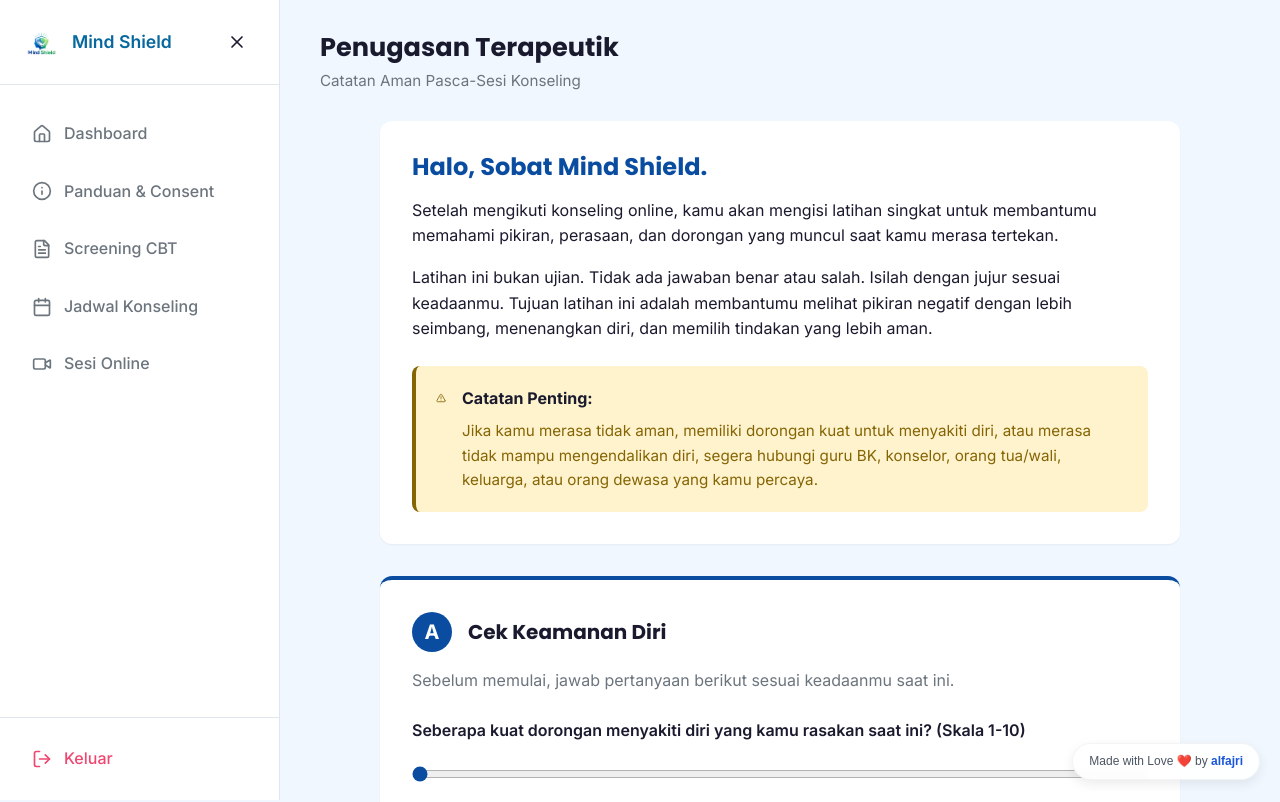
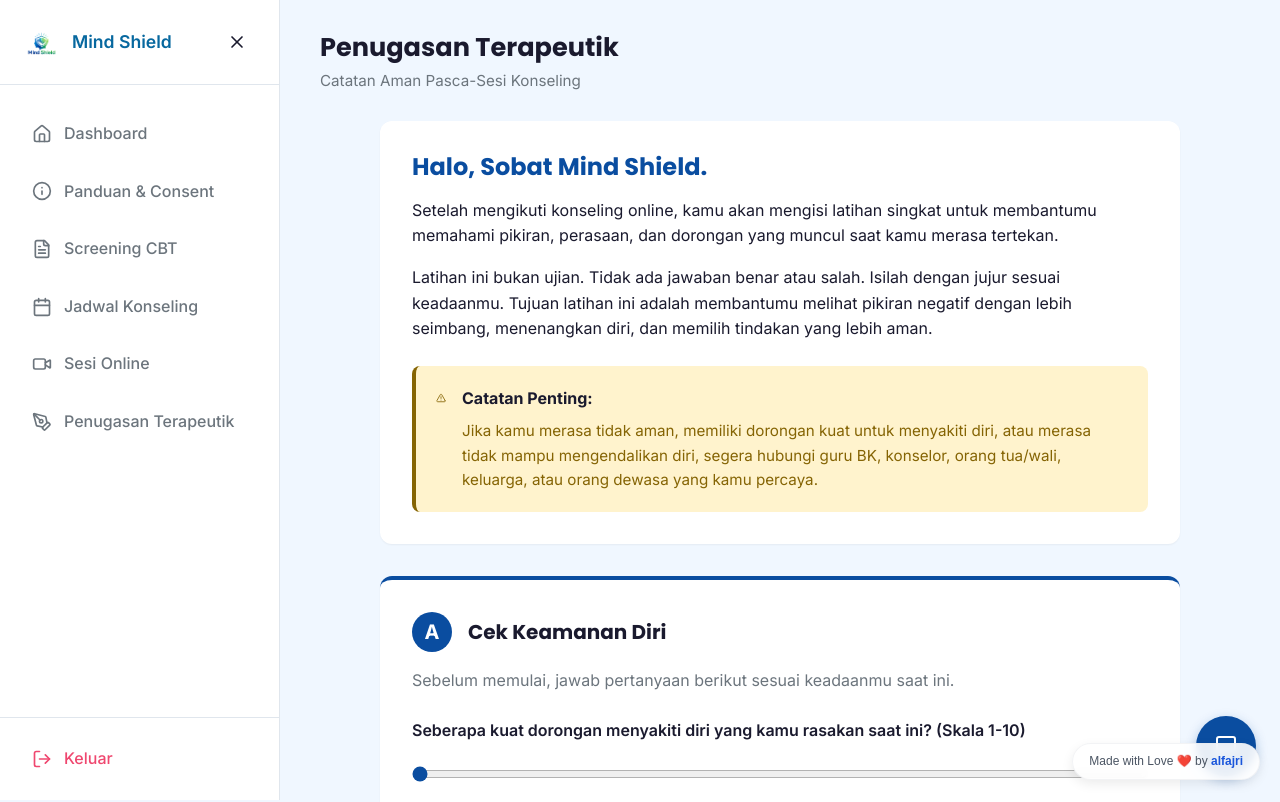
Before and after one commit to lightnet19/mind-shield, a Next.js app: page /konseli/penugasan in a window 1280 px wide. Shown: the top 802 px of the page. Built offline with nearby package versions, Linux system fonts and the light colour scheme.

Commit message:
Add Chatbot to Konseli layout and Penugasan menu

```diff
--- a/app/konseli/layout.js
+++ b/app/konseli/layout.js
@@ -5,7 +5,8 @@ import Link from 'next/link';
 import Image from 'next/image';
 import styles from './layout.module.css';
 import logoImg from '../../logo-mindshield-transparent.png';
-import { Home, FileText, Calendar, Video, BookHeart, LogOut, Info, Menu, X } from 'lucide-react';
+import { Home, FileText, Calendar, Video, BookHeart, LogOut, Info, Menu, X, PenTool } from 'lucide-react';
+import Chatbot from '../components/Chatbot/Chatbot';
 
 export default function KonseliLayout({ children }) {
   const [open, setOpen] = useState(false);
@@ -52,6 +53,9 @@ export default function KonseliLayout({ children }) {
           <Link href="/konseli/sesi" className={styles.navItem}>
             <Video size={20} /> Sesi Online
           </Link>
+          <Link href="/konseli/penugasan" className={styles.navItem}>
+            <PenTool size={20} /> Penugasan Terapeutik
+          </Link>
         </nav>
 
         <div className={styles.sidebarFooter}>
@@ -64,6 +68,9 @@ export default function KonseliLayout({ children }) {
       <main className={styles.main}>
         {children}
       </main>
+
+      {/* Floating Chatbot Widget */}
+      <Chatbot />
     </div>
   );
 }
```
